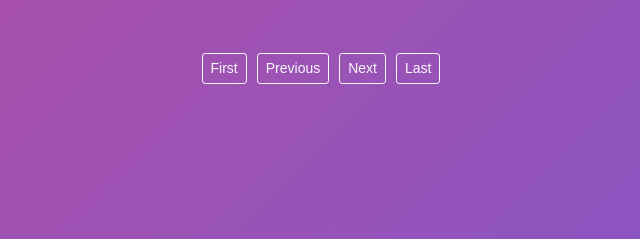
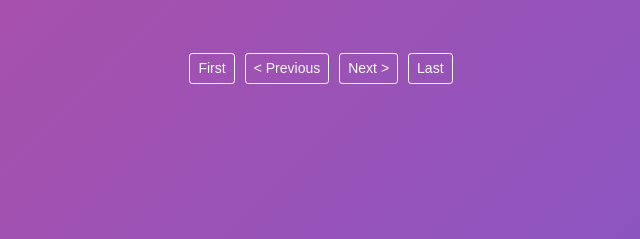
Before and after one commit to augusthugmark/Seekbeat, a plain HTML site: page music.html in a window 1280 px wide. Shown: the part 284-523 px from the top of the page, 399-1039 px from the left. Drawn offline with Linux system fonts and the light colour scheme; no server answers.

Commit message:
button fix

```diff
--- a/music.html
+++ b/music.html
@@ -50,8 +50,8 @@
             <div id="musicResultsArea"></div>
             <div id="pagination" class="d-flex justify-content-center my-4">
               <button id="firstBtn" class="btn btn-outline-light btn-sm">First</button>
-              <button id="prevBtn" class="btn btn-outline-light btn-sm">Previous</button>
-              <button id="nextBtn" class="btn btn-outline-light btn-sm">Next</button>
+              <button id="prevBtn" class="btn btn-outline-light btn-sm">&lt; Previous</button>
+              <button id="nextBtn" class="btn btn-outline-light btn-sm">Next &gt;</button>
               <button id="lastBtn" class="btn btn-outline-light btn-sm">Last</button>
             </div>
               <div id="searchResultInfo" class="text-center text-light mb-2"></div>
```
